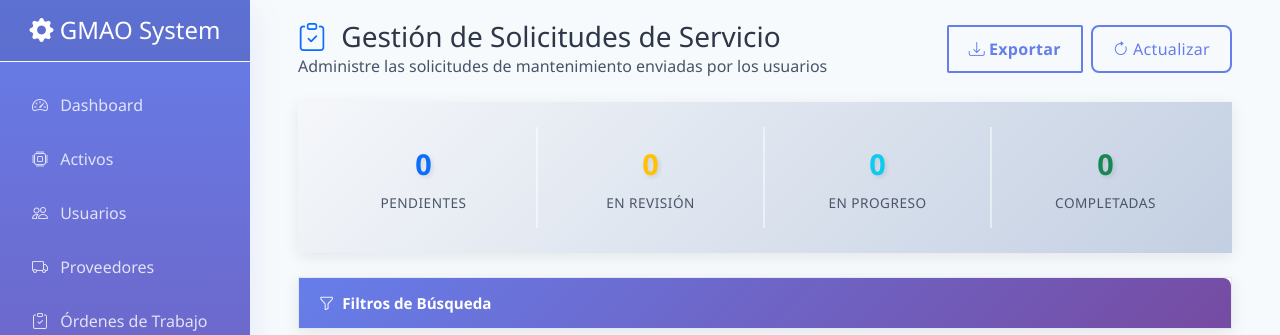
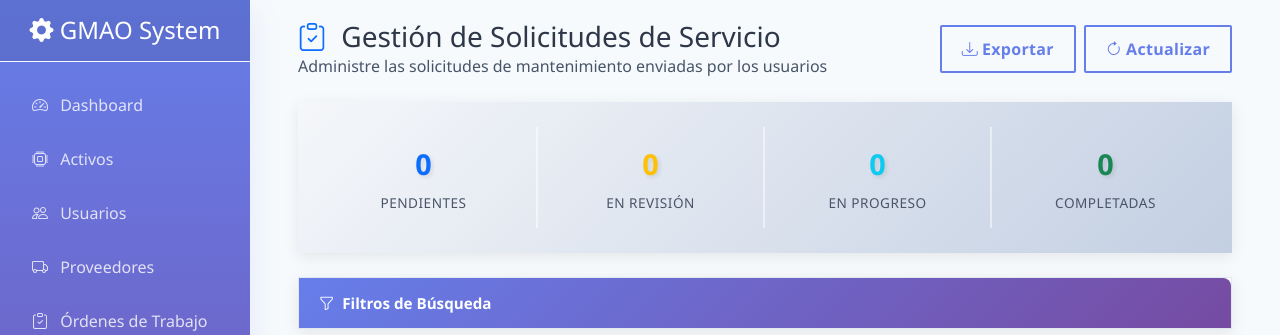
Before and after one commit to canaleta14-ai/gmao-python, a Flask app: page /admin/solicitudes/ in a window 1280 px wide. Shown: the top 335 px of the page. Run offline with Flask 3, Linux system fonts and the light colour scheme; the visitor is signed in with stand-in values (Sample User, id 1); data that the repository does not hold is empty; some libraries are stand-ins or nearby versions.

Commit message:
fix: Ajustar border-radius del botón Actualizar en Solicitudes
- Cambiar border-radius de 8px a 2px para consistencia
- Simplificar estilos removiendo padding y font-weight innecesarios
- Ahora coincide con el estilo de botones en calendario

```diff
--- a/app/templates/admin/solicitudes/listar.html
+++ b/app/templates/admin/solicitudes/listar.html
@@ -22,7 +22,7 @@
                     <button type="button" class="btn btn-outline-danger" onclick="eliminarSeleccionadas()" id="btnEliminarMasivo" style="display: none;">
                         <i class="bi bi-trash me-1"></i>Eliminar Seleccionadas
                     </button>
-                    <button type="button" class="btn" onclick="location.reload()" style="background: transparent !important; border: 2px solid #667eea !important; color: #667eea !important; border-radius: 8px !important; padding: 8px 20px; font-weight: 500; transition: all 0.3s ease;" onmouseover="this.style.cssText='background: linear-gradient(135deg, #667eea 0%, #764ba2 100%) !important; border: 2px solid #667eea !important; color: white !important; border-radius: 8px !important; padding: 8px 20px; font-weight: 500; transition: all 0.3s ease;'" onmouseout="this.style.cssText='background: transparent !important; border: 2px solid #667eea !important; color: #667eea !important; border-radius: 8px !important; padding: 8px 20px; font-weight: 500; transition: all 0.3s ease;'">
+                    <button type="button" class="btn" onclick="location.reload()" style="background: transparent !important; border: 2px solid #667eea !important; color: #667eea !important; border-radius: 2px !important;" onmouseover="this.style.cssText='background: linear-gradient(135deg, #667eea 0%, #764ba2 100%) !important; border: 2px solid #667eea !important; color: white !important; border-radius: 2px !important;'" onmouseout="this.style.cssText='background: transparent !important; border: 2px solid #667eea !important; color: #667eea !important; border-radius: 2px !important;'">
                         <i class="bi bi-arrow-clockwise me-1"></i>Actualizar
                     </button>
                 </div>
```
